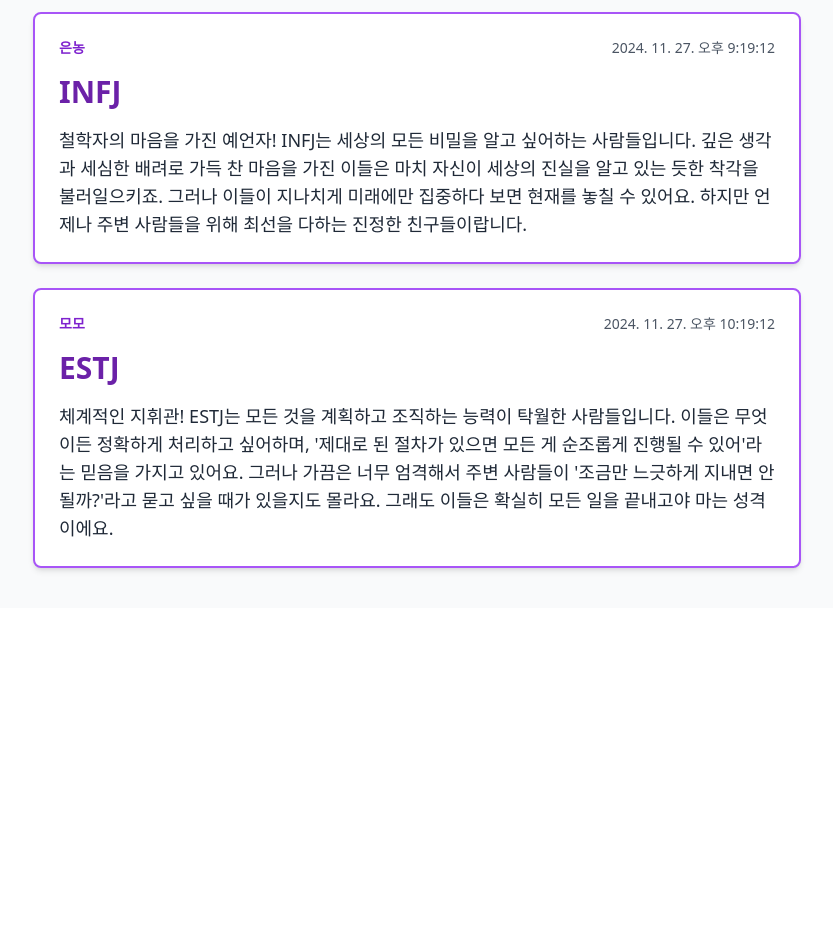
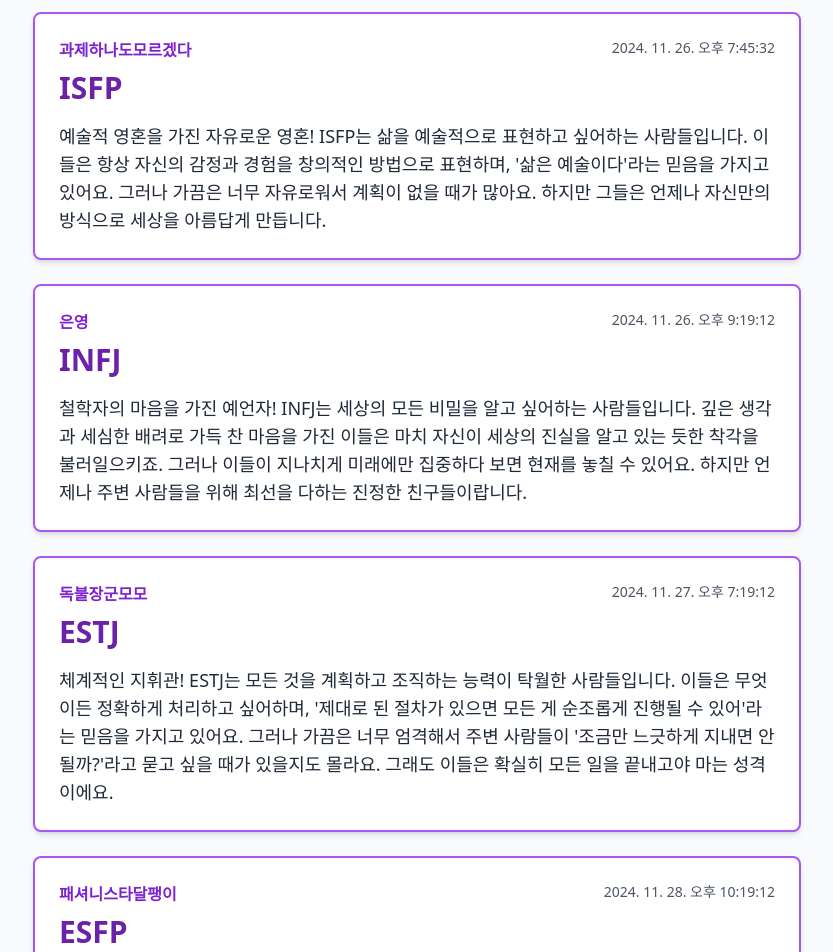
Before and after one commit to euncloud/04.react-project_mbti-test, a React (Vite) app: page /testresultlist in a window 1280 px wide. Shown: the part 160-1112 px from the top of the page, without its empty margins (223-1056 px from the left). Before the commit the page ends 800 px from the top, so only its background shows below. Built offline with nearby package versions, Linux system fonts and the light colour scheme; no server answers; data requests are answered from the project's data file; sample sign-in values are in the browser's storage.

Commit message:
update: 나의 테스트 결과 버튼 구현 / fix: 파일 위치 정리

```diff
--- a/db.json
+++ b/db.json
@@ -1,18 +1,32 @@
 {
   "testResults": [
     {
+      "id": "b47f",
+      "nickname": "과제하나도모르겠다",
+      "userId": "dontknow42",
+      "mbti": "ISFP",
+      "date": "2024. 11. 26. 오후 7:45:32"
+    },
+    {
       "id": "c65d",
-      "nickname": "은농",
+      "nickname": "은영",
       "userId": "een0422",
       "mbti": "INFJ",
-      "date": "2024. 11. 27. 오후 9:19:12"
+      "date": "2024. 11. 26. 오후 9:19:12"
     },
     {
       "id": "c65f",
-      "nickname": "모모",
-      "userId": "efef",
+      "nickname": "독불장군모모",
+      "userId": "momo0510",
       "mbti": "ESTJ",
-      "date": "2024. 11. 27. 오후 10:19:12"
+      "date": "2024. 11. 27. 오후 7:19:12"
+    },
+    {
+      "id": "4345",
+      "nickname": "패셔니스타달팽이",
+      "userId": "sna888",
+      "mbti": "ESFP",
+      "date": "2024. 11. 28. 오후 10:19:12"
     }
   ]
 }
--- a/src/api/testResults.js
+++ b/src/api/testResults.js
@@ -16,7 +16,7 @@ export const deleteTestResult = async () => {
   const token = localStorage.getItem("accessToken") || null;
 
   if (!token) {
-    throw new Error('토큰이 없습니다.');
+    throw new Error('로그인 후 다시 이용해 주세요.');
   }
 
   const response = await api.get(`?token=${token}`);
--- a/src/pages/TestResultListPage.jsx
+++ b/src/pages/TestResultListPage.jsx
@@ -1,14 +1,27 @@
-import { useQuery } from '@tanstack/react-query';
+import { useMutation, useQuery } from '@tanstack/react-query';
 import React, { useState } from 'react';
 import { getAllTestResults } from '../api/testResults';
 import { mbtiDescriptions } from '../utils/mbtiCalculator';
+import userBearsStore from '../zustand/bearsStore';
 
 const TestResultsPage = () => {
-  // const [testResults, setTestReaults ] = useState([]);
+  const { userId } = userBearsStore((state) => state);
   const { data, isPending, isError, isSuccess, error } = useQuery({
     queryKey: ["testResults"],
     queryFn: getAllTestResults,
   });
+
+  // const { mutate: deleteResult } = useMutation({
+  //   mutationFn: register,
+  //   onSuccess: () => {
+  //     toast.success("테스트 결과가 삭제되었습니다.");
+  //     queryClient.invalidateQueries(["testResults"]); // 캐시 데이터 갱신
+  //   },
+  //   onError: (error) => {
+  //     console.error("테스트 결과 삭제 실패:", error.message);
+  //     toast.error("테스트 결과 삭제에 실패했습니다.");
+  //   },
+  // });
 
   const getDescription = (mbtiType) => {
     return mbtiDescriptions[mbtiType] || "해당 성격 유형에 대한 설명이 없습니다.";
@@ -22,9 +35,14 @@ const TestResultsPage = () => {
     return <div>Error: {error.message}</div>;
   }
 
+  const handleDeleteResult = (userId) => {
+    if (window.confirm("테스트 결과를 삭제하시겠습니까?")) {
+      // deleteResult(userId);
+    }
+  }
+
   return (
     <div className="bg-gray-50 py-10">
-      {/* 상단 제목 */}
       <div className="text-3xl font-bold text-[#333333] text-center mb-6">
         전체 테스트 결과
       </div>
@@ -36,20 +54,30 @@ const TestResultsPage = () => {
             key={result.userId}
             className="bg-white p-6 rounded-lg border-2 border-purple-500 shadow-md"
           >
-            <div className="flex justify-between text-gray-600 text-sm mb-4">
-              <span className=" font-semibold text-purple-700">{result.nickname}</span>
+            <div className="flex justify-between text-gray-600 text-sm mb-2">
+              <span className="text-base font-semibold text-purple-700">{result.nickname}</span>
               <span>{result.date}</span>
             </div>
 
-            {/* MBTI */}
             <div className="text-3xl font-bold text-purple-800 mb-4">
               {result.mbti}
             </div>
 
-            {/* MBTI 설명 */}
             <div className="text-lg text-gray-800">
               {getDescription(result.mbti)}
             </div>
+
+            {/* 내 결과에만 보이는 버튼 */}
+            {result.userId === userId && (
+              <div className="mt-4 flex justify-end">
+                <button
+                  className="bg-purple-600 text-white py-2 px-4 rounded-lg font-semibold hover:bg-purple-700 transition duration-300"
+                  onClick={() => handleDeleteResult(result.userId)}
+                >
+                  삭제하기
+                </button>
+              </div>
+            )}
           </div>
         ))}
       </div>
--- a/src/components/Layout.jsx
+++ b/src/shared/Layout.jsx
@@ -1,5 +1,5 @@
 import React from 'react'
-import Header from './Header'
+import Header from '../pages/Header'
 import { Outlet } from 'react-router-dom'
 
 function Layout() {
--- a/src/shared/Router.jsx
+++ b/src/shared/Router.jsx
@@ -1,5 +1,5 @@
 import { BrowserRouter, Route, Routes } from "react-router-dom";
-import Layout from "../components/Layout";
+import Layout from "./Layout";
 import HomePage from "../pages/HomePage";
 import LoginPage from "../pages/LoginPage";
 import SignupPage from "../pages/SignupPage";
```
Also changed, not shown: src/pages/Header.jsx (renamed from src/components/Header.jsx).
